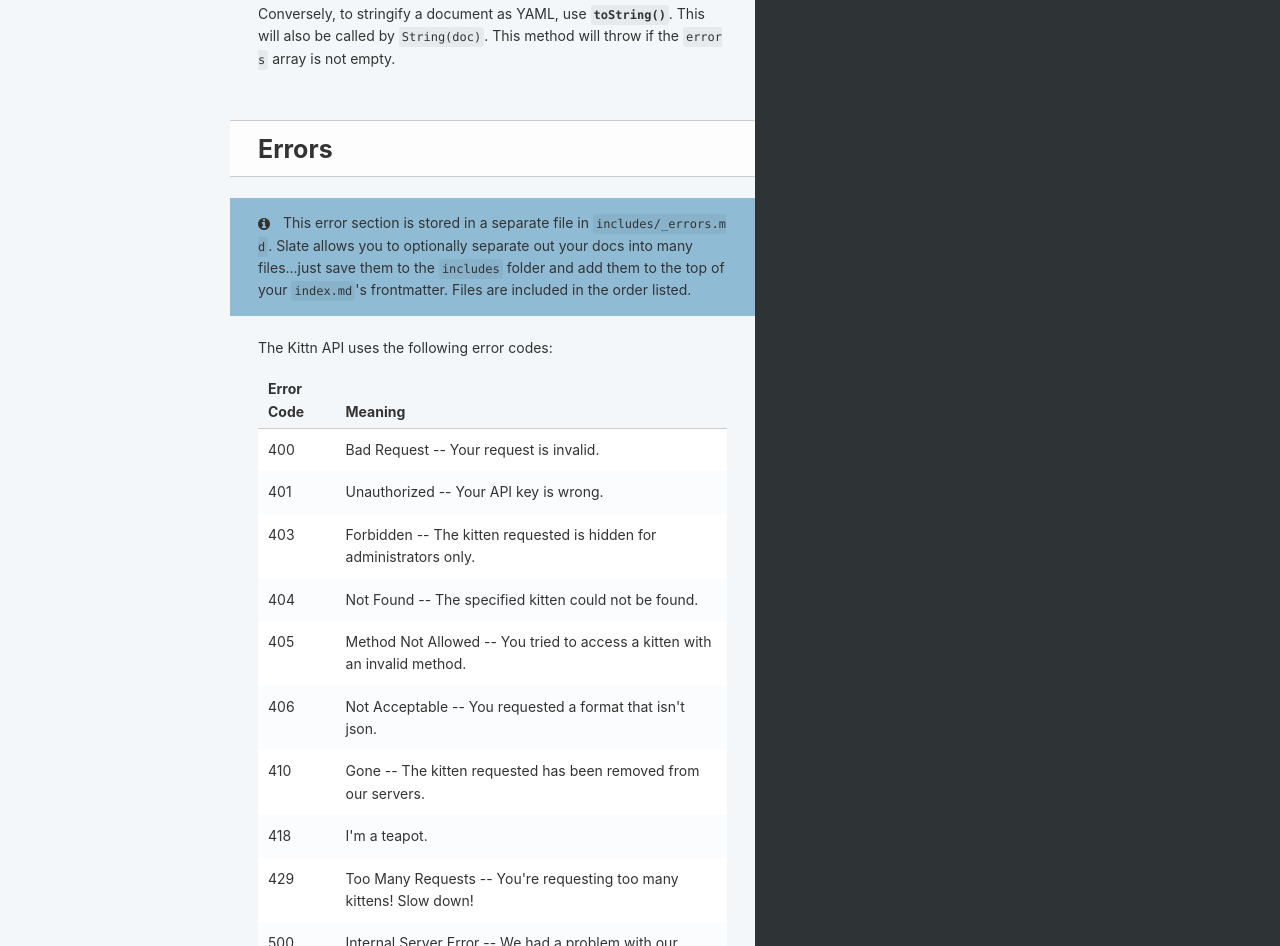
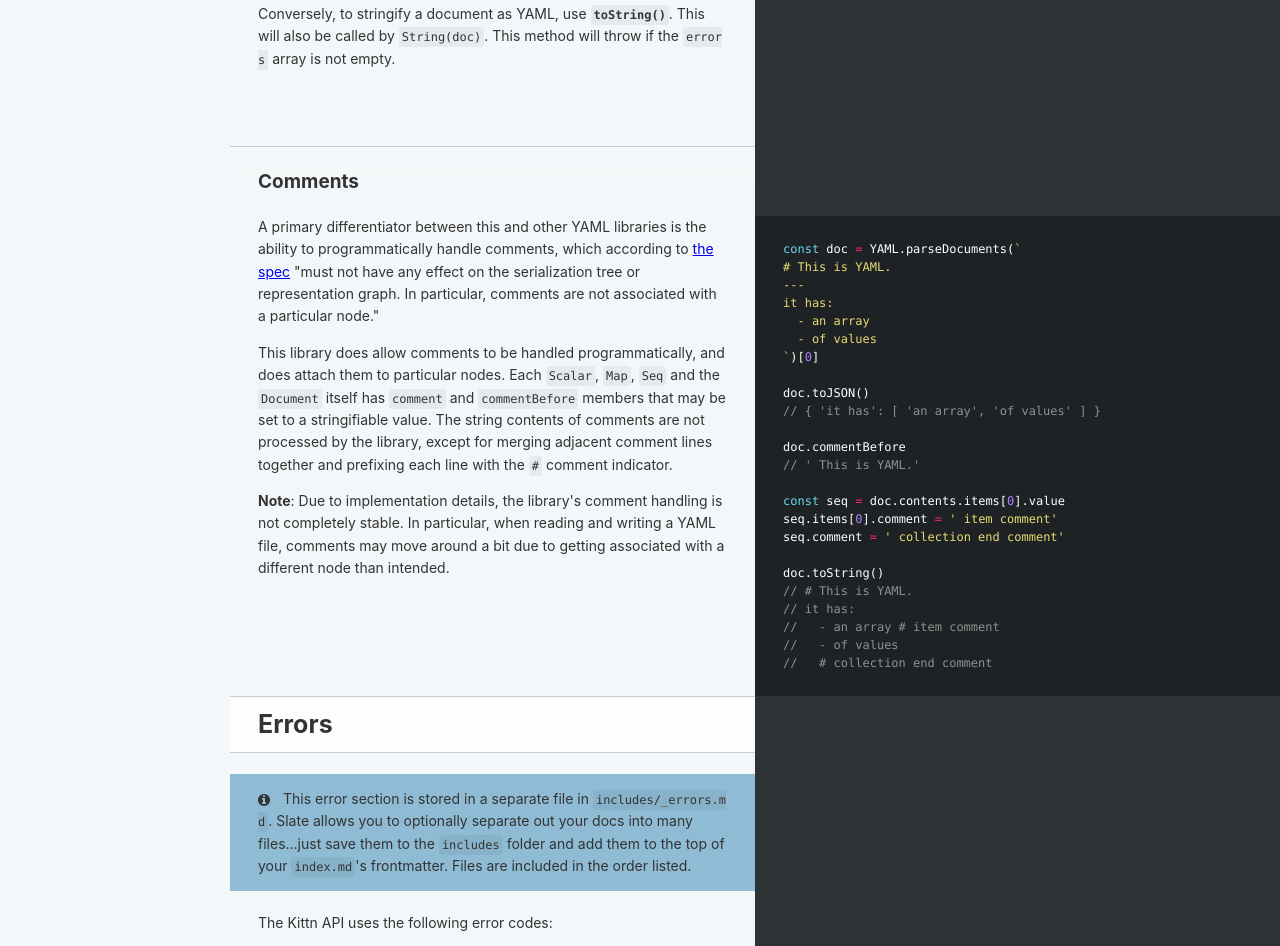
Before and after one commit to eemeli/yaml, a plain HTML site: page index.html in a window 1280 px wide. Shown: the part 4983-5929 px from the top of the page. Drawn offline with Linux system fonts and the light colour scheme.

Commit message:
publish: Add comments section
generated from commit c2c42b0a0731a4bd272579912940c376bfec556e

```diff
--- a/index.html
+++ b/index.html
@@ -240,6 +240,9 @@
                   </li>
                   <li>
                     <a href="#yaml-document" class="toc-h2 toc-link" data-title="YAML.Document">YAML.Document</a>
+                  </li>
+                  <li>
+                    <a href="#comments" class="toc-h2 toc-link" data-title="Comments">Comments</a>
                   </li>
               </ul>
           </li>
@@ -559,6 +562,36 @@ A YAML schema is a combination of a set of tags and a mechanism for resolving no
 <p>For a plain JavaScript representation of the document, <strong><code>toJSON()</code></strong> is your friend. Do note that it will call <code>toJSON()</code> methods recursively on the contents, so e.g. <code>Date</code> objects will also be stringified.</p>
 
 <p>Conversely, to stringify a document as YAML, use <strong><code>toString()</code></strong>. This will also be called by <code>String(doc)</code>. This method will throw if the <code>errors</code> array is not empty.</p>
+<h2 id='comments'>Comments</h2><pre class="highlight javascript"><code><span class="kr">const</span> <span class="nx">doc</span> <span class="o">=</span> <span class="nx">YAML</span><span class="p">.</span><span class="nx">parseDocuments</span><span class="p">(</span><span class="s2">`
+# This is YAML.
+---
+it has:
+  - an array
+  - of values
+`</span><span class="p">)[</span><span class="mi">0</span><span class="p">]</span>
+
+<span class="nx">doc</span><span class="p">.</span><span class="nx">toJSON</span><span class="p">()</span>
+<span class="c1">// { 'it has': [ 'an array', 'of values' ] }</span>
+
+<span class="nx">doc</span><span class="p">.</span><span class="nx">commentBefore</span>
+<span class="c1">// ' This is YAML.'</span>
+
+<span class="kr">const</span> <span class="nx">seq</span> <span class="o">=</span> <span class="nx">doc</span><span class="p">.</span><span class="nx">contents</span><span class="p">.</span><span class="nx">items</span><span class="p">[</span><span class="mi">0</span><span class="p">].</span><span class="nx">value</span>
+<span class="nx">seq</span><span class="p">.</span><span class="nx">items</span><span class="p">[</span><span class="mi">0</span><span class="p">].</span><span class="nx">comment</span> <span class="o">=</span> <span class="s1">' item comment'</span>
+<span class="nx">seq</span><span class="p">.</span><span class="nx">comment</span> <span class="o">=</span> <span class="s1">' collection end comment'</span>
+
+<span class="nx">doc</span><span class="p">.</span><span class="nx">toString</span><span class="p">()</span>
+<span class="c1">// # This is YAML.</span>
+<span class="c1">// it has:</span>
+<span class="c1">//   - an array # item comment</span>
+<span class="c1">//   - of values</span>
+<span class="c1">//   # collection end comment</span>
+</code></pre>
+<p>A primary differentiator between this and other YAML libraries is the ability to programmatically handle comments, which according to <a href="http://yaml.org/spec/1.2/spec.html#id2767100">the spec</a> &quot;must not have any effect on the serialization tree or representation graph. In particular, comments are not associated with a particular node.&quot;</p>
+
+<p>This library does allow comments to be handled programmatically, and does attach them to particular nodes. Each <code>Scalar</code>, <code>Map</code>, <code>Seq</code> and the <code>Document</code> itself has <code>comment</code> and <code>commentBefore</code> members that may be set to a stringifiable value. The string contents of comments are not processed by the library, except for merging adjacent comment lines together and prefixing each line with the <code>#</code> comment indicator.</p>
+
+<p><strong>Note</strong>: Due to implementation details, the library&#39;s comment handling is not completely stable. In particular, when reading and writing a YAML file, comments may move around a bit due to getting associated with a different node than intended.</p>
 <h1 id='errors'>Errors</h1>
 <aside class="notice">
 This error section is stored in a separate file in <code>includes/_errors.md</code>. Slate allows you to optionally separate out your docs into many files...just save them to the <code>includes</code> folder and add them to the top of your <code>index.md</code>'s frontmatter. Files are included in the order listed.
```
